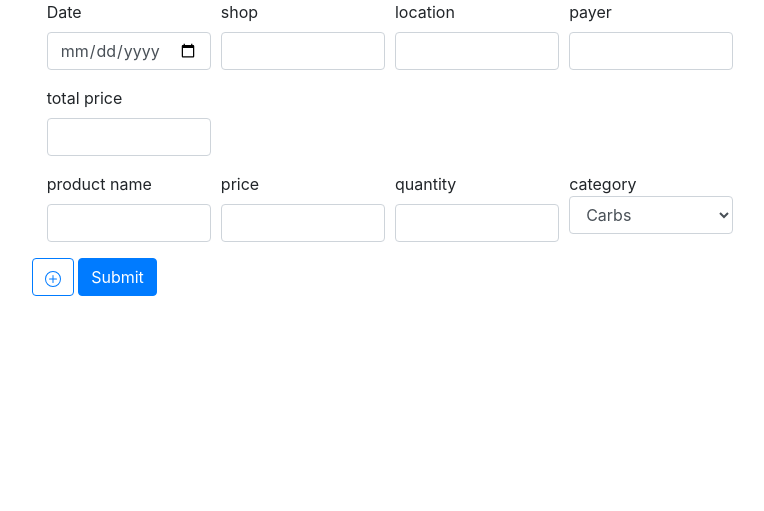
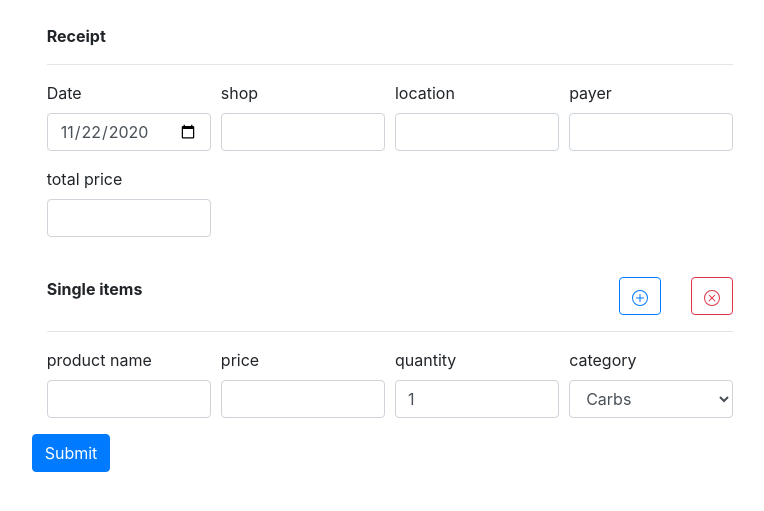
Before and after one commit to dmejdani/nomama, a Flask app: page /receipt in a window 1280 px wide. Shown: the part 56-567 px from the top of the page, without its empty margins (250-1014 px from the left). Run offline with Flask 2, Linux system fonts and the light colour scheme; a user stored in the database is signed in.

Commit message:
Receipt route improvements

```diff
--- a/app/static/main.js
+++ b/app/static/main.js
@@ -1,5 +1,17 @@
-document.getElementById("itemadd").addEventListener("click", displayDate);
+document.getElementById("itemadd").addEventListener("click", add_item);
+document.getElementById("itempop").addEventListener("click", pop_item);
+document.getElementById('receiptdate').valueAsDate = new Date();
 
-function displayDate() {
-    jQuery("#itemform").clone().appendTo("#bodyreceipt")
-}
+var items = 1;
+
+function add_item() {
+    jQuery("#itemform").clone().appendTo("#bodyreceipt").attr('id', 'item_' + items);
+    items = items + 1;
+};
+
+function pop_item() {
+    if (items > 1) {
+        items = items - 1;
+        jQuery("#item_" + items).remove();
+    }
+};
--- a/app/templates/receipt.html
+++ b/app/templates/receipt.html
@@ -6,10 +6,13 @@
     <div class="col-md-7">
         <form action="#" method="post">
             <div class="container" id="bodyreceipt">
+                <br>
+                <b>Receipt</b>
+                <hr>
                 <div class="form-row">
                     <div class="col-md-3 mb-3">
                         <label for="receiptdate">Date</label>
-                        <input type="date" class="form-control" name="receiptdate" required>
+                        <input id="receiptdate" type="date" class="form-control" name="receiptdate" required>
                     </div>
                     <div class="col-md-3 mb-3">
                         <label for="receiptshop">shop</label>
@@ -27,11 +30,40 @@
                 <div class="form-row">
                     <div class="col-md-3 mb-3">
                         <label for="totprice">total price</label>
-                        <input type="integer" class="form-control" name="totprice" required>
+                        <input type="number" min="0" step="0.01" class="form-control" name="totprice" required>
                     </div>
                 </div>
-
-
+                <br>
+                <div class="row">
+                    <div class="col"><b>Single items</b></div>
+                    <div class="col">
+                        <div class="row float-right">
+                            <div class="col">
+                                <button id="itemadd" type="button" class="btn btn-outline-primary">
+                                    <svg width="1em" height="1em" viewBox="0 0 16 16" class="bi bi-plus-circle"
+                                        fill="currentColor" xmlns="http://www.w3.org/2000/svg">
+                                        <path fill-rule="evenodd"
+                                            d="M8 15A7 7 0 1 0 8 1a7 7 0 0 0 0 14zm0 1A8 8 0 1 0 8 0a8 8 0 0 0 0 16z" />
+                                        <path fill-rule="evenodd"
+                                            d="M8 4a.5.5 0 0 1 .5.5v3h3a.5.5 0 0 1 0 1h-3v3a.5.5 0 0 1-1 0v-3h-3a.5.5 0 0 1 0-1h3v-3A.5.5 0 0 1 8 4z" />
+                                    </svg>
+                                </button>
+                            </div>
+                            <div class="col">
+                                <button id="itempop" type="button" class="btn btn-outline-danger">
+                                    <svg width="1em" height="1em" viewBox="0 0 16 16" class="bi bi-x-circle"
+                                        fill="currentColor" xmlns="http://www.w3.org/2000/svg">
+                                        <path fill-rule="evenodd"
+                                            d="M8 15A7 7 0 1 0 8 1a7 7 0 0 0 0 14zm0 1A8 8 0 1 0 8 0a8 8 0 0 0 0 16z" />
+                                        <path fill-rule="evenodd"
+                                            d="M4.646 4.646a.5.5 0 0 1 .708 0L8 7.293l2.646-2.647a.5.5 0 0 1 .708.708L8.707 8l2.647 2.646a.5.5 0 0 1-.708.708L8 8.707l-2.646 2.647a.5.5 0 0 1-.708-.708L7.293 8 4.646 5.354a.5.5 0 0 1 0-.708z" />
+                                    </svg>
+                                </button>
+                            </div>
+                        </div>
+                    </div>
+                </div>
+                <hr>
                 <div class="form-row" id="itemform">
                     <div class="col-md-3 mb-3">
                         <label for="itemname">product name</label>
@@ -39,14 +71,14 @@
                     </div>
                     <div class="col-md-3 mb-3">
                         <label for="price">price</label>
-                        <input type="float" class="form-control" name="price" required>
+                        <input type="number" min="0" step="0.01" class="form-control" name="price" required>
                     </div>
                     <div class="col-md-3 mb-3">
                         <label for="quantity">quantity</label>
-                        <input type="integer" class="form-control" name="quantity" required>
+                        <input type="number" min="1" step="1" value="1" class="form-control" name="quantity" required>
                     </div>
                     <div class="col-md-3 mb-3">
-                        <lable for="category">category</lable>
+                        <label for="category">category</label>
                         <select class="form-control" name="category" required>
                             <option>Carbs</option>
                             <option>Dairy</option>
@@ -55,21 +87,11 @@
                             <option>Fruits</option>
                             <option>Veggies</option>
                             <option>Dishes</option>
+                            <option>Other</option>
                         </select>
                     </div>
                 </div>
             </div>
-            <button id="itemadd" type="button" class="btn btn-outline-primary">
-                <svg width="1em" height="1em" viewBox="0 0 16 16" class="bi bi-plus-circle" fill="currentColor"
-                    xmlns="http://www.w3.org/2000/svg">
-                    <path fill-rule="evenodd"
-                        d="M8 15A7 7 0 1 0 8 1a7 7 0 0 0 0 14zm0 1A8 8 0 1 0 8 0a8 8 0 0 0 0 16z" />
-                    <path fill-rule="evenodd"
-                        d="M8 4a.5.5 0 0 1 .5.5v3h3a.5.5 0 0 1 0 1h-3v3a.5.5 0 0 1-1 0v-3h-3a.5.5 0 0 1 0-1h3v-3A.5.5 0 0 1 8 4z" />
-                </svg>
-            </button>
-
-
             <button class="btn btn-primary" type="submit" value="submit">Submit</button>
         </form>
     </div>
```
